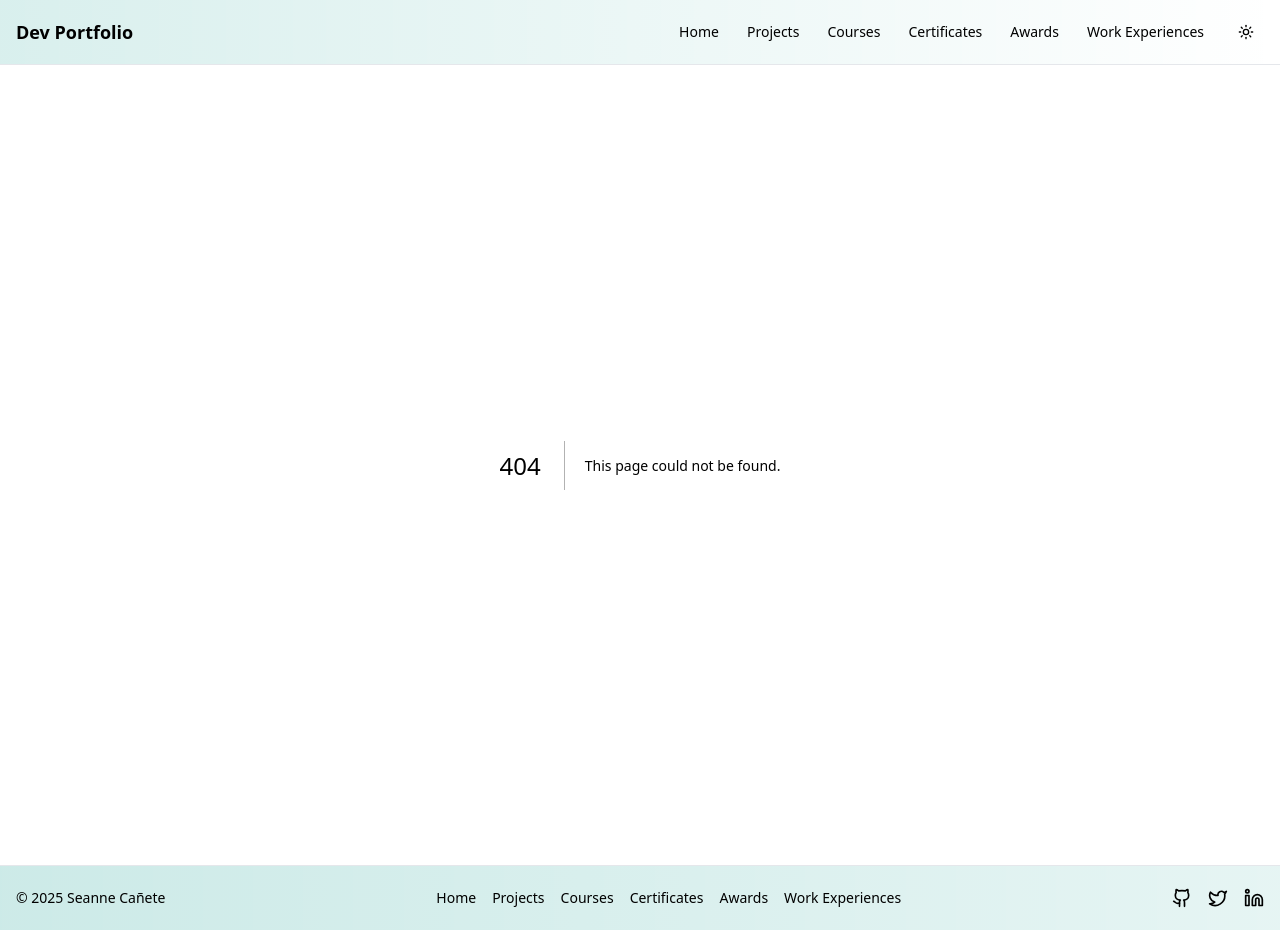
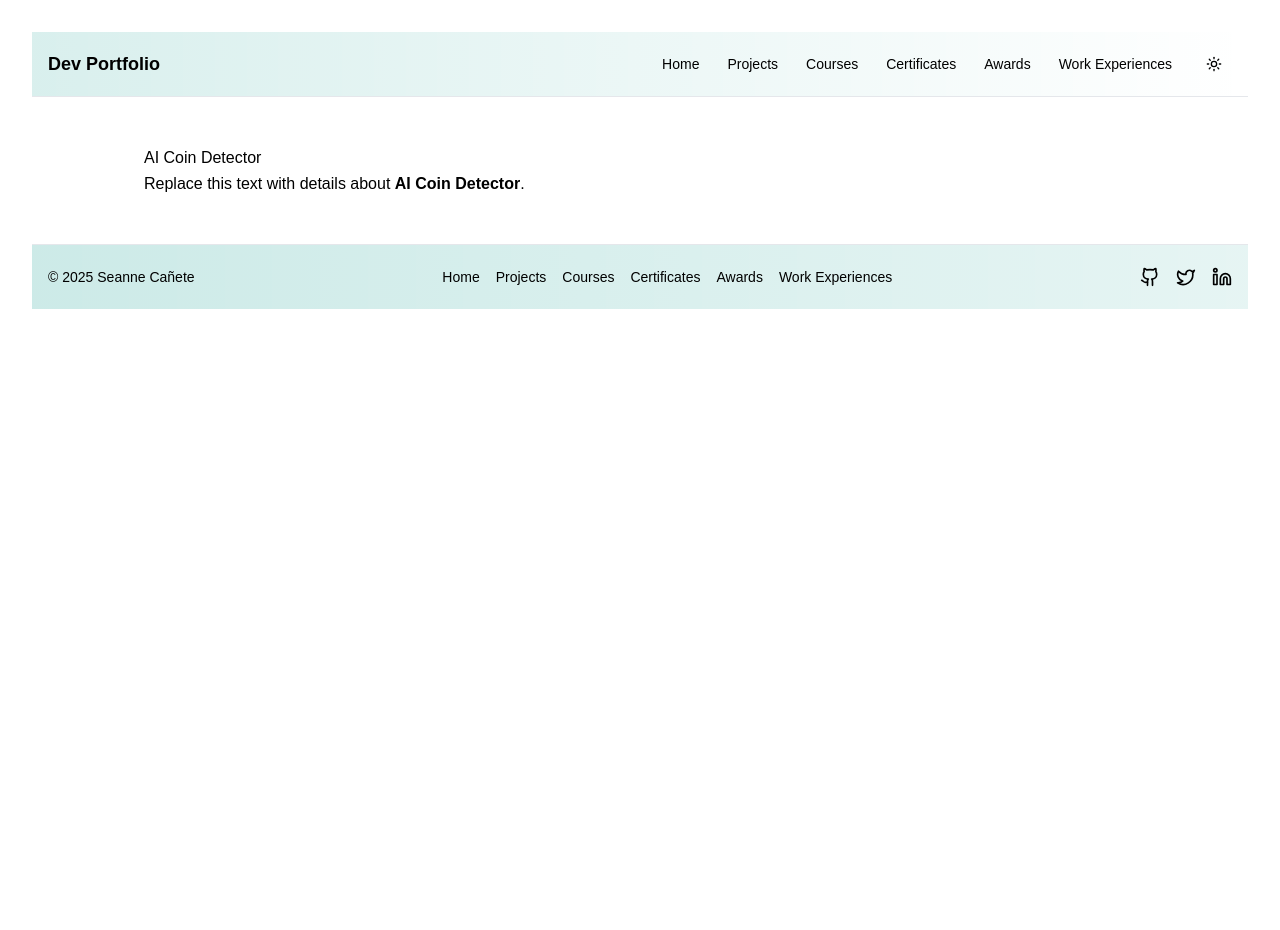
Before and after one commit to Seanneskie/my-portfolio, a Next.js app: page /project-details/ai-coin-detector in a window 1280 px wide. Before the commit this address had no page. After the commit the page ends 864 px from the top, so only its background shows below. Built offline with nearby package versions, Linux system fonts and the light colour scheme.

Commit message:
Add dynamic project detail pages

```diff
--- /dev/null
+++ b/app/project-details/[slug]/page.tsx
@@ -0,0 +1,29 @@
+import { promises as fs } from "fs";
+import path from "path";
+
+interface PageProps {
+  params: {
+    slug: string;
+  };
+}
+
+export default async function ProjectDetailPage({ params }: PageProps) {
+  const filePath = path.join(process.cwd(), "public", "project-details", `${params.slug}.html`);
+  let html = "";
+
+  try {
+    html = await fs.readFile(filePath, "utf8");
+  } catch {
+    return (
+      <main className="container mx-auto max-w-5xl px-4 py-12">
+        <p>Project details not found.</p>
+      </main>
+    );
+  }
+
+  return (
+    <main className="container mx-auto max-w-5xl px-4 py-12">
+      <div dangerouslySetInnerHTML={{ __html: html }} />
+    </main>
+  );
+}
--- a/components/projects/projects-section.tsx
+++ b/components/projects/projects-section.tsx
@@ -66,7 +66,12 @@ export default function ProjectsSection() {
 
             <div className="flex gap-4 mt-4">
               {p.details ? (
-                <Link href={`/${p.details}`} className="underline">
+                <Link
+                  href={`/project-details/${p.details
+                    .replace(/^project-details\//, "")
+                    .replace(/\.html$/, "")}`}
+                  className="underline"
+                >
                   Project details →
                 </Link>
               ) : null}
```
